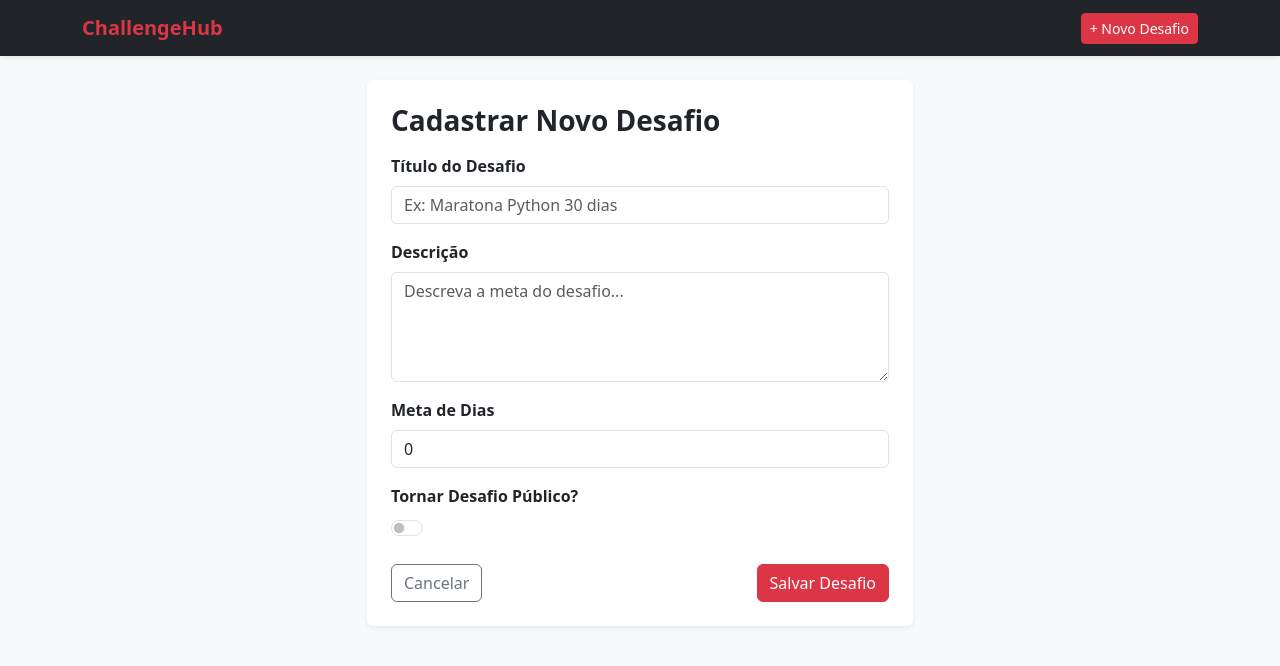
After one commit to Rangel1981/ChallengeHub, a Django app: page /create/ in a window 1280 px wide. The commit adds this page. Shown: the top 666 px of the page. Run offline with Django 5.2, Linux system fonts and the light colour scheme.

Commit message:
feat(navigation): add landing page and refactor root routing

```diff
--- /dev/null
+++ b/challenges/forms.py
@@ -0,0 +1,19 @@
+from django import forms
+from .models import Challenge
+
+class ChallengeForm(forms.ModelForm):
+    class Meta:
+        model = Challenge
+        fields = ['title', 'description', 'target_days', 'is_public']
+        labels = {
+            'title': 'Título do Desafio',
+            'description': 'Descrição',
+            'target_days': 'Meta de Dias',
+            'is_public': 'Tornar Desafio Público?',
+        }
+        widgets = {
+            'title': forms.TextInput(attrs={'class': 'form-control', 'placeholder': 'Ex: Maratona Python 30 dias'}),
+            'description': forms.Textarea(attrs={'class': 'form-control', 'rows': 4, 'placeholder': 'Descreva a meta do desafio...'}),
+            'target_days': forms.NumberInput(attrs={'class': 'form-control'}),
+            'is_public': forms.CheckboxInput(attrs={'class': 'form-check-input'}),
+        }
--- /dev/null
+++ b/challenges/templates/challenges/base.html
@@ -0,0 +1,35 @@
+<!doctype html>
+<html lang="pt-br">
+  <head>
+    <meta charset="UTF-8" />
+    <meta name="viewport" content="width=device-width, initial-scale=1.0" />
+    <title>{% block title %}ChallengeHub{% endblock %}</title>
+    <!-- Bootstrap 5 CSS -->
+    <link
+      href="https://cdn.jsdelivr.net/npm/bootstrap@5.3.3/dist/css/bootstrap.min.css"
+      rel="stylesheet"
+    />
+  </head>
+  <body class="bg-light">
+    <!-- Navbar -->
+    <nav class="navbar navbar-expand-lg navbar-dark bg-dark mb-4 shadow-sm">
+      <div class="container">
+        <a class="navbar-brand fw-bold text-danger" href="{% url 'home' %}"
+          >ChallengeHub</a
+        >
+
+        <div class="d-flex">
+          <a href="{% url 'challenge_create' %}" class="btn btn-danger btn-sm"
+            >+ Novo Desafio</a
+          >
+        </div>
+      </div>
+    </nav>
+
+    <!-- Conteúdo Principal -->
+    <div class="container">{% block content %} {% endblock %}</div>
+
+    <!-- Bootstrap JS -->
+    <script src="https://cdn.jsdelivr.net/npm/bootstrap@5.3.3/dist/js/bootstrap.bundle.min.js"></script>
+  </body>
+</html>
--- /dev/null
+++ b/challenges/templates/challenges/challenge_form.html
@@ -0,0 +1,32 @@
+{% extends 'challenges/base.html' %} {% block title %}Novo Desafio -
+ChallengeHub{% endblock %} {% block content %}
+<div class="row justify-content-center">
+  <div class="col-md-8 col-lg-6">
+    <div class="card shadow-sm border-0 p-4">
+      <h3 class="fw-bold mb-3">Cadastrar Novo Desafio</h3>
+
+      <form method="POST">
+        {% csrf_token %} {% for field in form %}
+        <div class="mb-3">
+          <label class="form-label fw-semibold">{{ field.label }}</label>
+          {% if field.field.widget.input_type == "checkbox" %}
+          <div class="form-check form-switch">{{ field }}</div>
+          {% else %}
+          <div class="form-control-wrapper">{{ field }}</div>
+          {% endif %} {% if field.errors %}
+          <div class="text-danger small mt-1">{{ field.errors }}</div>
+          {% endif %}
+        </div>
+        {% endfor %}
+
+        <div class="d-flex justify-content-between mt-4">
+          <a href="{% url 'challenge_list' %}" class="btn btn-outline-secondary"
+            >Cancelar</a
+          >
+          <button type="submit" class="btn btn-danger">Salvar Desafio</button>
+        </div>
+      </form>
+    </div>
+  </div>
+</div>
+{% endblock %}
--- /dev/null
+++ b/challenges/urls.py
@@ -0,0 +1,9 @@
+from django.urls import path
+from . import views
+
+urlpatterns = [
+    path('', views.home, name='home'),
+    path('challenges/', views.challenge_list, name='challenge_list'),
+    path('create/', views.create_challenge, name='challenge_create'),
+    path('<int:challenge_id>/', views.challenge_detail, name='challenge_detail'),
+]
--- a/challenges/views.py
+++ b/challenges/views.py
@@ -1,5 +1,6 @@
-from django.shortcuts import render, get_object_or_404
+from django.shortcuts import render, get_object_or_404, redirect
 from .models import Challenge
+from .forms import ChallengeForm
 
 # View que você já criou:
 def challenge_list(request):
@@ -10,3 +11,21 @@ def challenge_list(request):
 def challenge_detail(request, challenge_id):
     challenge = get_object_or_404(Challenge, id=challenge_id)
     return render(request, 'challenges/challenge_detail.html', {'challenge': challenge})
+
+
+def create_challenge(request):
+    if request.method == 'POST':
+        form = ChallengeForm(request.POST)
+        if form.is_valid():
+            challenge = form.save(commit=False)
+            # Atribui provisoriamente o primeiro usuário do banco até implementarmos o login
+            from django.contrib.auth.models import User
+            challenge.user = User.objects.first()
+            challenge.save()
+            return redirect('challenge_list')
+    else:
+        form = ChallengeForm()
+    return render(request, 'challenges/challenge_form.html', {'form': form})
+
+def home(request):
+    return render(request, 'challenges/home.html')
--- a/setup/urls.py
+++ b/setup/urls.py
@@ -17,10 +17,7 @@ Including another URLconf
 from django.contrib import admin
 from django.urls import path, include
 
-from challenges import views
-
 urlpatterns = [
     path('admin/', admin.site.urls),
-    path('challenges/', views.challenge_list, name='challenge_list'),
-    path('challenges/<int:challenge_id>/', views.challenge_detail, name='challenge_detail'),  # Inclui as rotas do app
+    path('', include('challenges.urls')),
 ]
```
Also changed, not shown: challenges/templates/challenge_detail.html (deleted, +0 -16 lines), challenges/templates/challenges/challenge_detail.html (added, +35 -0 lines), challenges/templates/challenges/challenge_list.html (+41 -24 lines), challenges/templates/challenges/home.html (added, +35 -0 lines), challenges/models.py (line endings or trailing spaces).
